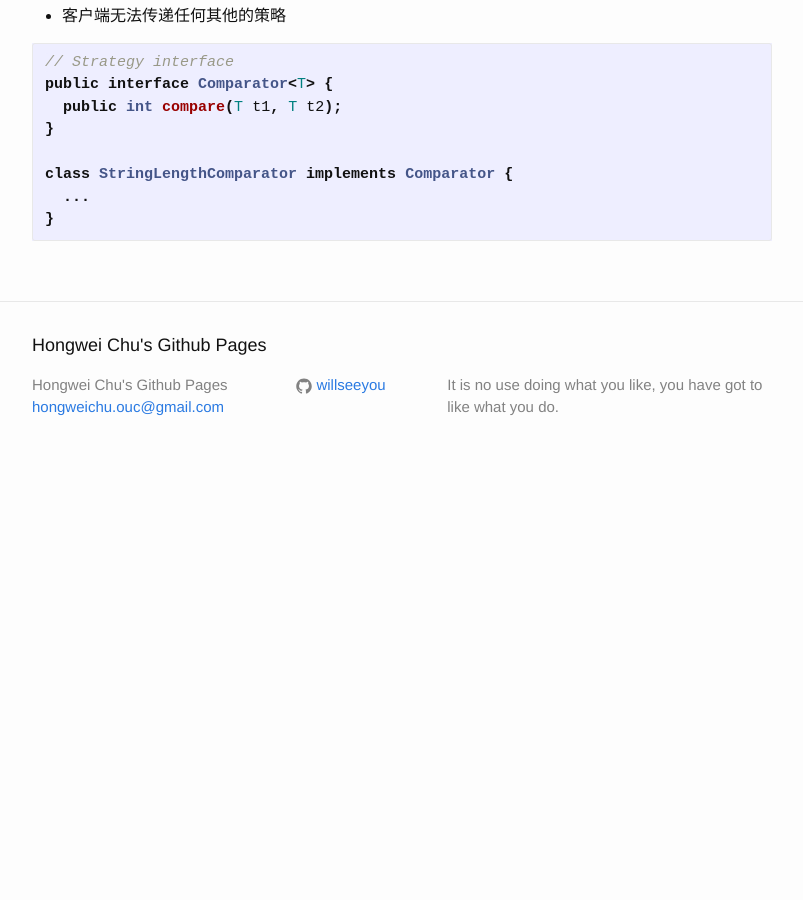
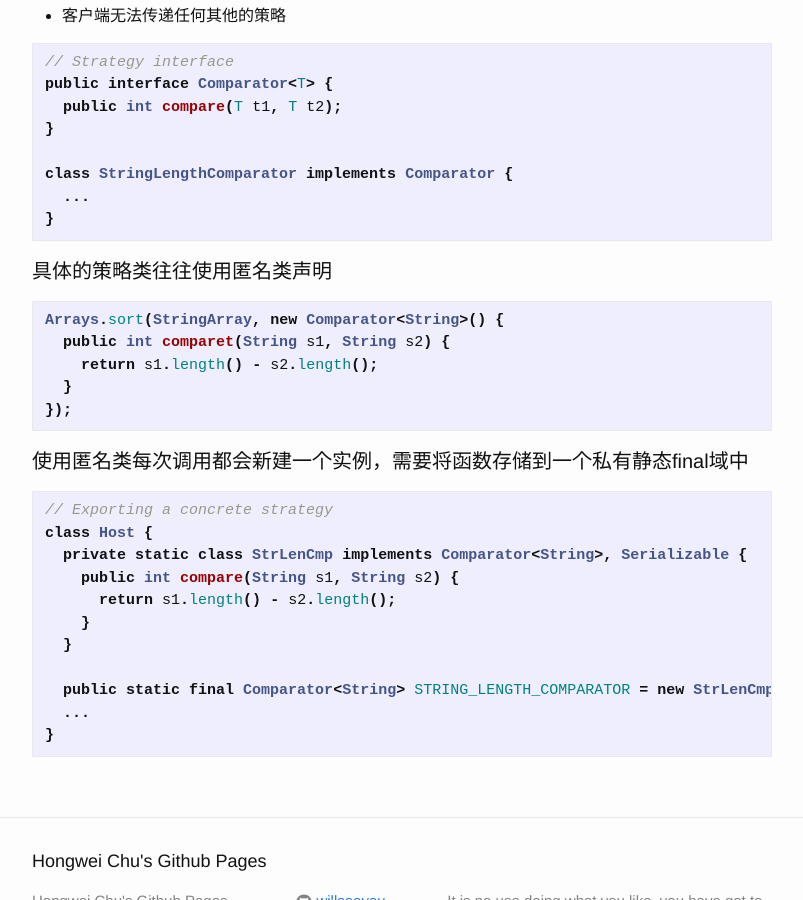
Before and after one commit to willseeyou/willseeyou.github.io, a Jekyll site: the page built from _posts/java/effective-java/2016-03-10-effective-java-21.md, in a window 1280 px wide and 900 px high, scrolled down 528 px. Shown: the whole window, without its empty margins (238-1041 px from the left). Built offline with Jekyll 4.4.1, drawn with Linux system fonts in a browser that asks for light colours; before the commit the page ends 1007 px from its top, so only the background shows below that.

Commit message:
add effective java item 21

````diff
--- a/_posts/java/effective-java/2016-03-10-effective-java-21.md
+++ b/_posts/java/effective-java/2016-03-10-effective-java-21.md
@@ -29,3 +29,29 @@ class StringLengthComparator implements Comparator {
   ...
 }
 ```
+
+#### 具体的策略类往往使用匿名类声明
+
+```java
+Arrays.sort(StringArray, new Comparator<String>() {
+  public int comparet(String s1, String s2) {
+    return s1.length() - s2.length();
+  }
+});
+```
+
+#### 使用匿名类每次调用都会新建一个实例，需要将函数存储到一个私有静态final域中
+
+```java
+// Exporting a concrete strategy
+class Host {
+  private static class StrLenCmp implements Comparator<String>, Serializable {
+    public int compare(String s1, String s2) {
+      return s1.length() - s2.length();
+    }
+  }
+
+  public static final Comparator<String> STRING_LENGTH_COMPARATOR = new StrLenCmp();
+  ...
+}
+```
````
